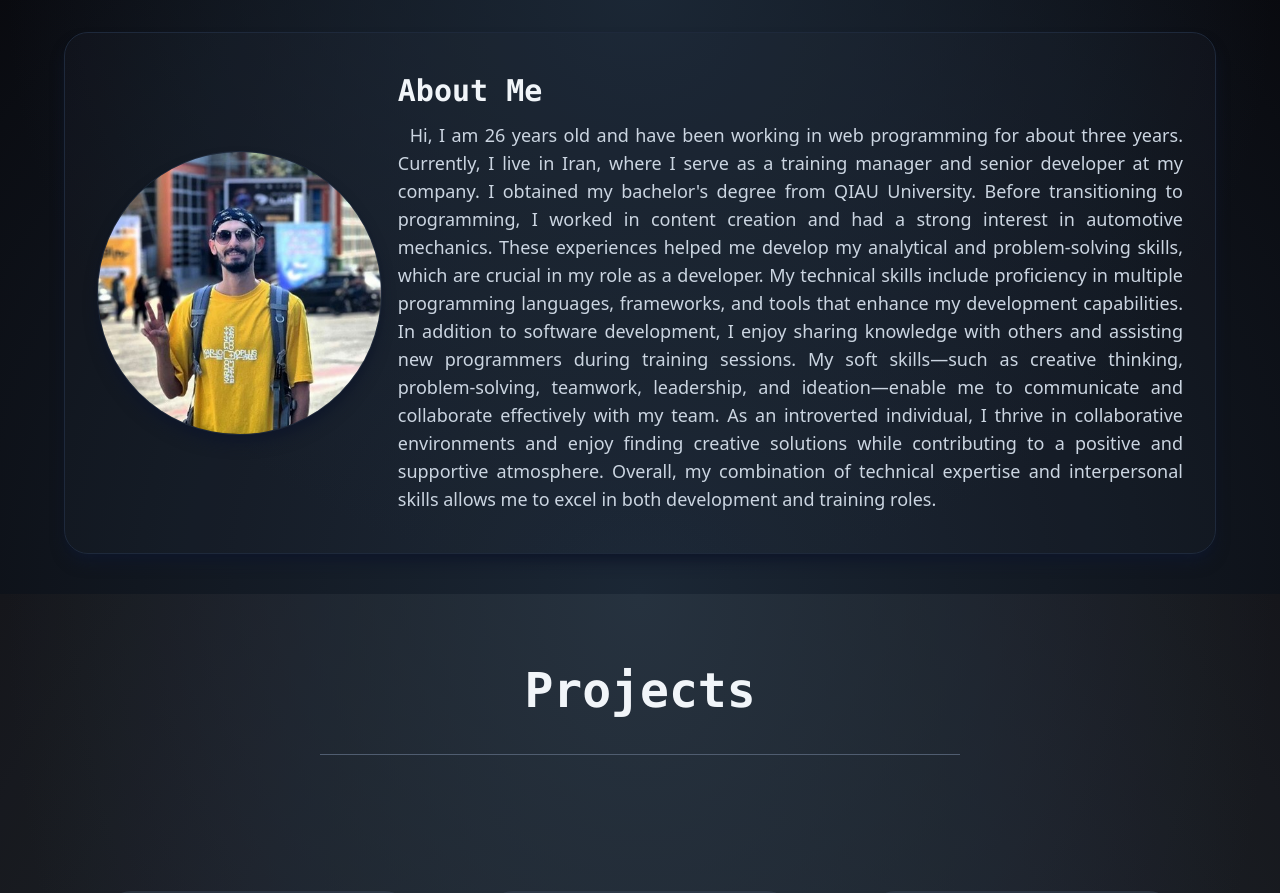
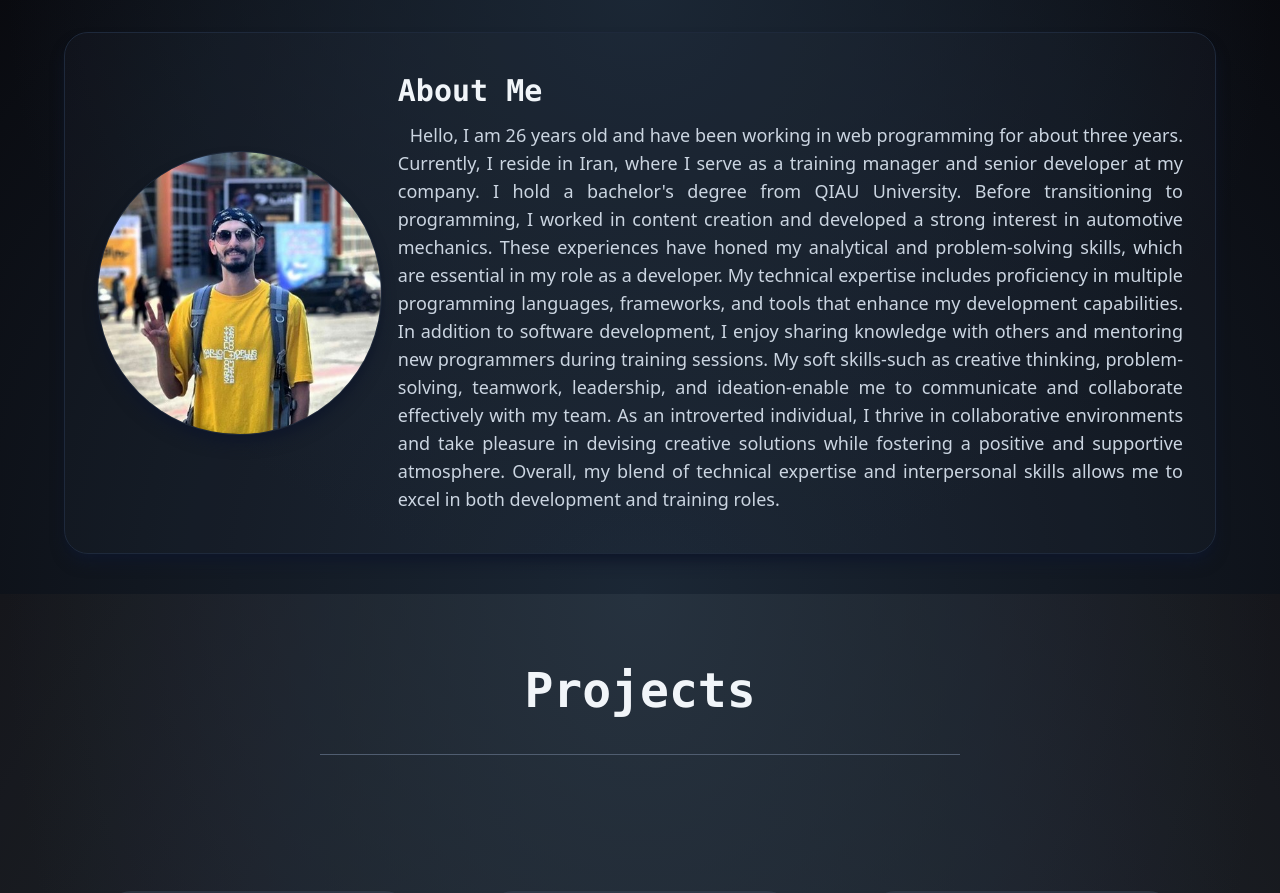
Before and after one commit to AmirAghajani98/portfolio, a Next.js app: page / in a window 1280 px wide. Shown: the part 860-1753 px from the top of the page. Built offline with nearby package versions, Linux system fonts and the light colour scheme.

Commit message:
fix-texts

```diff
--- a/public/locales/en/common.json
+++ b/public/locales/en/common.json
@@ -31,7 +31,7 @@
   },
   "about": {
     "title": ":About",
-    "content": "Hi! I’m 26 years old, and I’ve been working as a web developer for about three years, with a focus on JavaScript. I earned my bachelor’s degree from Islamic Azad University, Qazvin Branch, and currently, I live in Iran. I work at *KarejoPlus Studio* as a web developer and training manager.  Before diving into programming, I worked in content creation and spent some time in the automotive mechanics field. These experiences helped me strengthen my analytical and problem-solving skills, which are now super helpful in my software development work.  In addition to JavaScript, I’ve worked with several frameworks and tools that help me deliver projects effectively. One of the things I value most in programming is sharing my knowledge with others and helping new developers grow. My soft skills—like creative thinking, teamwork, leadership, and ideation—help me collaborate well with my team and create a positive, supportive environment.  As an introvert, I feel comfortable working in groups and enjoy finding creative solutions to challenges. The combination of my technical and interpersonal skills has allowed me to succeed both in software development and in my training role"
+    "content": "Hi! I'm 26 years old, and I've been working as a web developer for about three years, with a focus on JavaScript. I earned my bachelor's degree from Islamic Azad University, Qazvin Branch, and currently, I live in Iran. I work at 'KarojoPlus Studio' as a web developer and training manager. Before diving into programming, I worked in content creation and spent some time in the automotive mechanics field. These experiences helped me strengthen my analytical and problem-solving skills, which are now highly beneficial in my software development work. In addition to JavaScript, I've worked with several frameworks and tools that help me deliver projects effectively. One of the things I value most in programming is sharing my knowledge with others and helping new developers grow. My soft skills—such as creative thinking, teamwork, leadership, and ideation—help me collaborate well with my team and create a positive, supportive environment. As an introvert, I feel comfortable working in groups and enjoy finding creative solutions to challenges. The combination of my technical and interpersonal skills has allowed me to succeed both in software development and in my training role."
   },
   "education": {
     "title": ":Education",
@@ -54,7 +54,7 @@
         "duration": "23Months",
         "location": "Qazvin, Iran",
         "type": "Full-time (Hybrid)",
-        "description": "Leading the technical team to develop and enhance KARJOO+ products and services.",
+        "description": "Leading the technical teams to develop and enhance KARJOO's products and services.",
         "skills": [
           "Project Management",
           "Technology Leadership",
@@ -121,7 +121,7 @@
     "list": [
       {
         "title": "Karjoo+ Landing",
-        "description": "Karjoo.plus is a comprehensive platform for human resource management, featuring an exhibition calendar, a list of job fairs, and detailed pages for each exhibition. Built with Astro and Tailwind CSS, it offers a seamless user experience and responsive design.",
+        "description": "Karjoo.plus is a comprehensive platform for human resource management, featuring an exhibition calendar, a list of job fans, and detailed pages for each exhibition. Built with Astro and Tailwind CSS, it offers a seamless user experience and responsive design.",
         "link": "https://karjoo.plus/",
         "skillA": "Tailwind",
         "skillB": "JavaScript",
@@ -130,7 +130,7 @@
       },
       {
         "title": "Photography Website",
-        "description": "Website photography specializing in capturing precious moments for families, newborns, first birthdays, pregnancies, and other significant occasions. The site features a blog, inspiration, and stories to help families create lasting memories through photography.",
+        "description": "A photography website specializing in capturing precious memories for families, newborns, first birthdays, pregnancies, and other significant occasions. The site features a blog, inspiration, and stories to help families create lasting memories through photography.",
         "link": "https://saraphotography.com.au/",
         "skillA": "WordPress",
         "skillB": "JavaScript",
@@ -148,7 +148,7 @@
       },
       {
         "title": "Resume Template",
-        "description": "Resume template app utilizes a simple user interface to help you easily create professional and stylish resumes. With customizable sections, pre-designed templates, and helpful guidance, you can personalize your resume.",
+        "description": "A resume template app that utilizes a simple user interface to help you easily create professional and stylish resumes. With customizable sections, pre-designed templates, and helpful guidance, you can personalize your resume.",
         "link": "./img/resume.png",
         "skillA": "Tailwind",
         "skillB": "TypeScript",
--- a/src/app/page.tsx
+++ b/src/app/page.tsx
@@ -60,32 +60,32 @@ export default function Home() {
           <div className="w-full mt-14 sm:mt-0 text-justify">
             <h2 className="text-3xl font-semibold mb-3 font-mono">About Me</h2>
             <p className="text-lg dark:text-slate-300 font-sans leading-7 indent-3">
-              Hi, I am 26 years old and have been working in web programming for
-              about three years. Currently, I live in Iran, where I serve as a
-              training manager and senior developer at my company. I obtained my
+              Hello, I am 26 years old and have been working in web programming
+              for about three years. Currently, I reside in Iran, where I serve
+              as a training manager and senior developer at my company. I hold a
               bachelor's degree from QIAU University. Before transitioning to
-              programming, I worked in content creation and had a strong
-              interest in automotive mechanics. These experiences helped me
-              develop my analytical and problem-solving skills, which are
-              crucial in my role as a developer. My technical skills include
-              proficiency in multiple programming languages, frameworks, and
-              tools that enhance my development capabilities. In addition to
-              software development, I enjoy sharing knowledge with others and
-              assisting new programmers during training sessions. My soft
-              skills—such as creative thinking, problem-solving, teamwork,
-              leadership, and ideation—enable me to communicate and collaborate
-              effectively with my team. As an introverted individual, I thrive
-              in collaborative environments and enjoy finding creative solutions
-              while contributing to a positive and supportive atmosphere.
-              Overall, my combination of technical expertise and interpersonal
-              skills allows me to excel in both development and training roles.
+              programming, I worked in content creation and developed a strong
+              interest in automotive mechanics. These experiences have honed my
+              analytical and problem-solving skills, which are essential in my
+              role as a developer. My technical expertise includes proficiency
+              in multiple programming languages, frameworks, and tools that
+              enhance my development capabilities. In addition to software
+              development, I enjoy sharing knowledge with others and mentoring
+              new programmers during training sessions. My soft skills-such as
+              creative thinking, problem-solving, teamwork, leadership, and
+              ideation-enable me to communicate and collaborate effectively with
+              my team. As an introverted individual, I thrive in collaborative
+              environments and take pleasure in devising creative solutions
+              while fostering a positive and supportive atmosphere. Overall, my
+              blend of technical expertise and interpersonal skills allows me to
+              excel in both development and training roles.
             </p>
           </div>
         </div>
       </main>
       <Projects />
       <SkillsSlider />
-      <ContactForm/>
+      <ContactForm />
       <Footer />
     </>
   );
```
